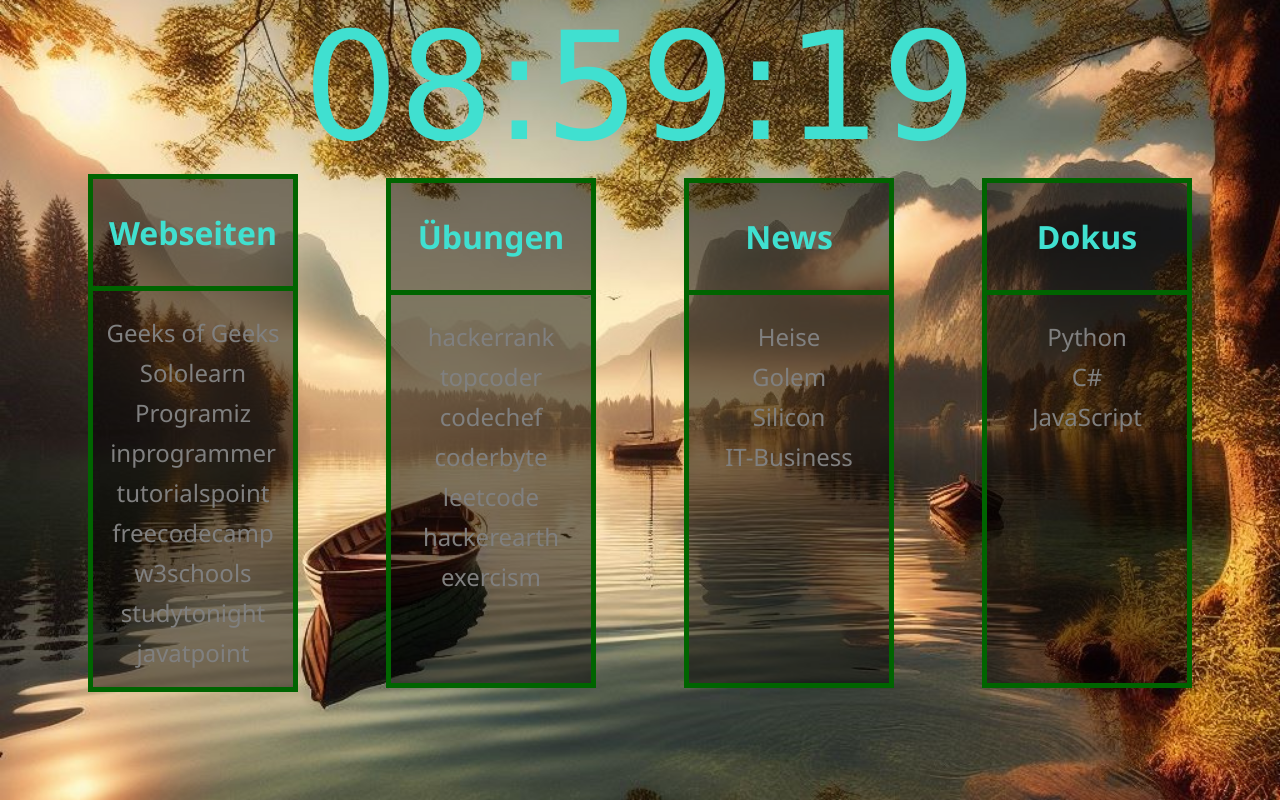
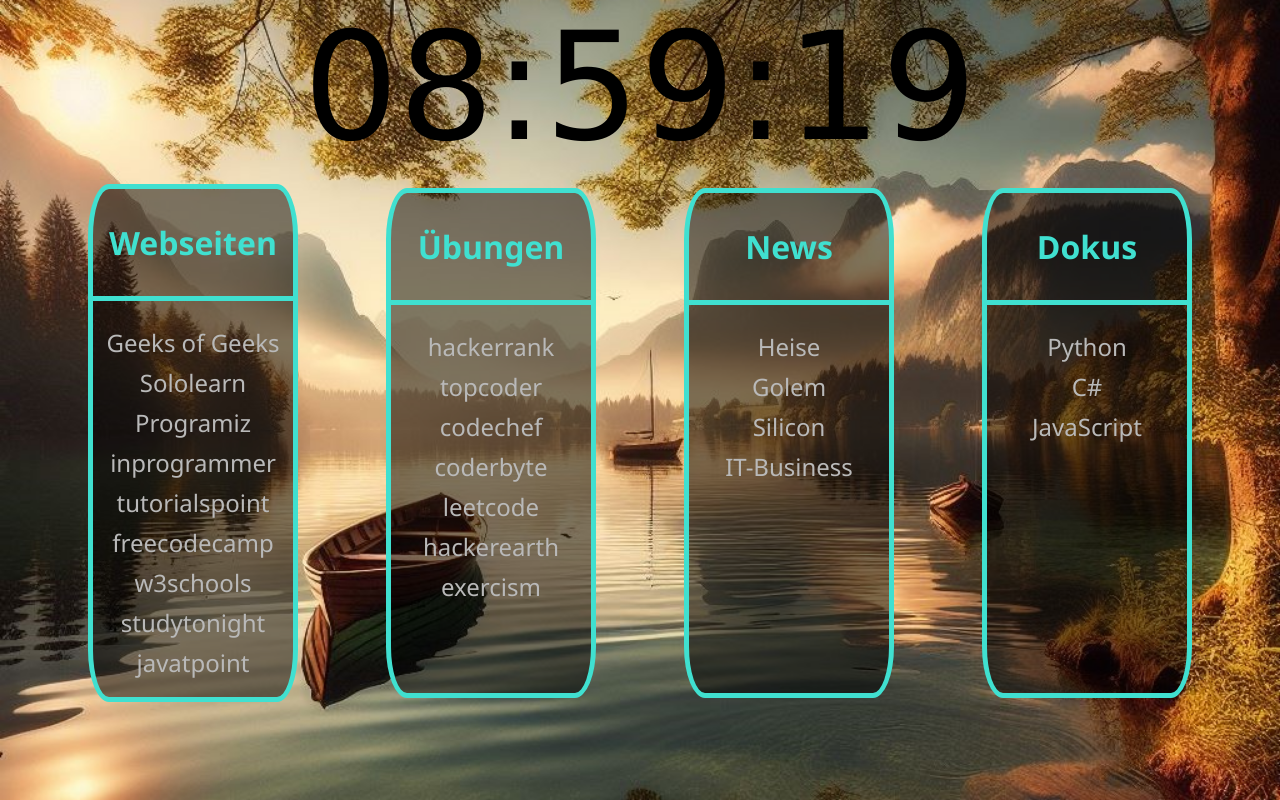
Before and after one commit to Portex4403/Homepage, a plain HTML site: page index.html in a window 1280 px wide. Drawn offline with Linux system fonts and the light colour scheme.

Commit message:
changed Colors

```diff
--- a/styles.css
+++ b/styles.css
@@ -9,10 +9,15 @@ background-position: center;
 background-repeat: no-repeat;
 }
 .Box{
+border-top-right-radius: 10%;
+border-top-left-radius: 10%;
+border-bottom-left-radius: 10%;
+border-bottom-right-radius: 10%;
 min-height: 500px;
 min-width: 200px;
+max-width: fit-content;
 background-color:rgba(0,0,0,0.5) ;
-border: solid 5px darkgreen;
+border: solid 5px turquoise;
 }
 .Box > ul > li {
 display: flex;
@@ -23,10 +28,10 @@ list-style-type: none;
 display: flex;
 align-items: center;
 text-decoration: none;
-color: gray;
+color: rgb(185, 185, 185);
 margin-top: 7px;
 font-size: x-large;
-transition: all 2s ease-in-out;
+transition: all .5s ease-in-out;
 }
 .Box > div > p{
 display: flex;
@@ -37,6 +42,7 @@ font-weight: bold;
 
 }
 .AllgContainer{
+    margin-top: 10px;
 display: flex;
 justify-content: space-evenly;
 align-items: center;
@@ -46,7 +52,7 @@ justify-content: space-evenly;
 padding:0;
 }
 .Überschrift-Box{
-border-bottom: solid 5px darkgreen;
+border-bottom: solid 5px turquoise;
 }
 .Uhr{
 display: flex;
@@ -55,7 +61,7 @@ border-bottom: solid 5px darkgreen;
 justify-content: center;
 align-items: center;
 flex-wrap: wrap;
-    color: turquoise;
+color: black;
 }
 .Box > ul > li > a:hover{
 color:aqua;
```
Lines whose indentation alone changed are shown as unchanged.
